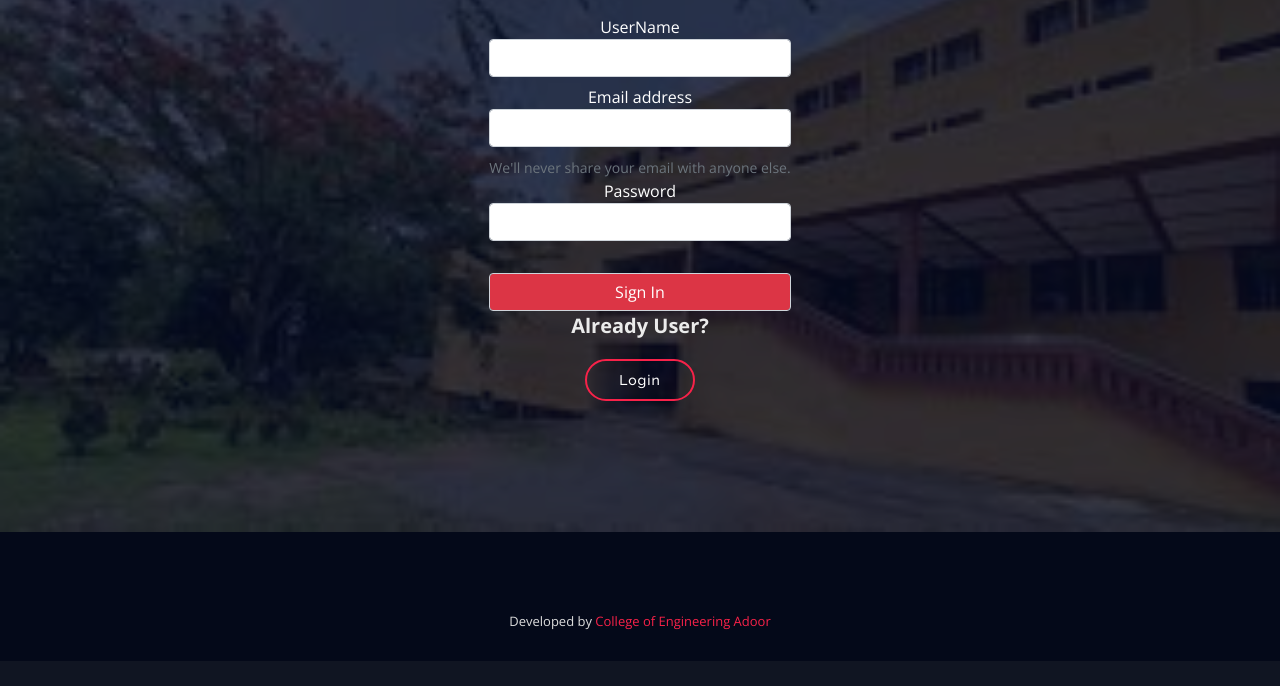
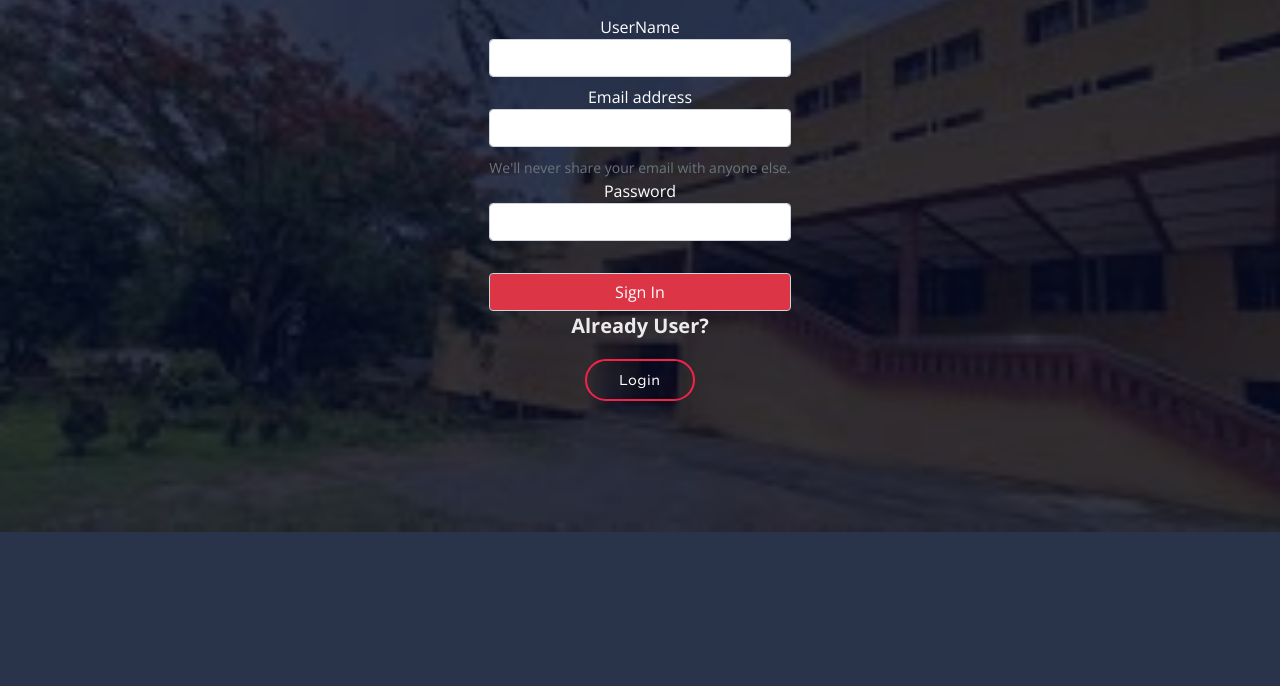
Before and after one commit to sujith-kumara/SATA, a Flask app: page /signup in a window 1280 px wide. Shown: the part 268-954 px from the top of the page. After the commit the page ends 800 px from the top, so only its background shows below. Run offline with Flask 2, Linux system fonts and the light colour scheme; some libraries are stand-ins or nearby versions.

Commit message:
commonize footer

```diff
--- a/templates/auth.html
+++ b/templates/auth.html
@@ -53,23 +53,6 @@
 
 <div class="main">
 
-  <!-- ======= Footer ======= -->
-  <footer id="footer">
-    <div class="footer-top">
-      <div class="container">
-
-    </div>
-
-    <div class="container">
-
-      <div class="credits">
-      <br>
-      Developed by <a href="/">College of Engineering Adoor</a>
-      </div>
-    </div>
-  </footer><!-- End  Footer -->
-
-
   <a href="#" class="back-to-top"><i class="fa fa-angle-up"></i></a>
 
   <!-- Vendor JS Files -->
```
Also changed, not shown: templates/base.html (+7 -0 lines), templates/index.html (+0 -10 lines).
